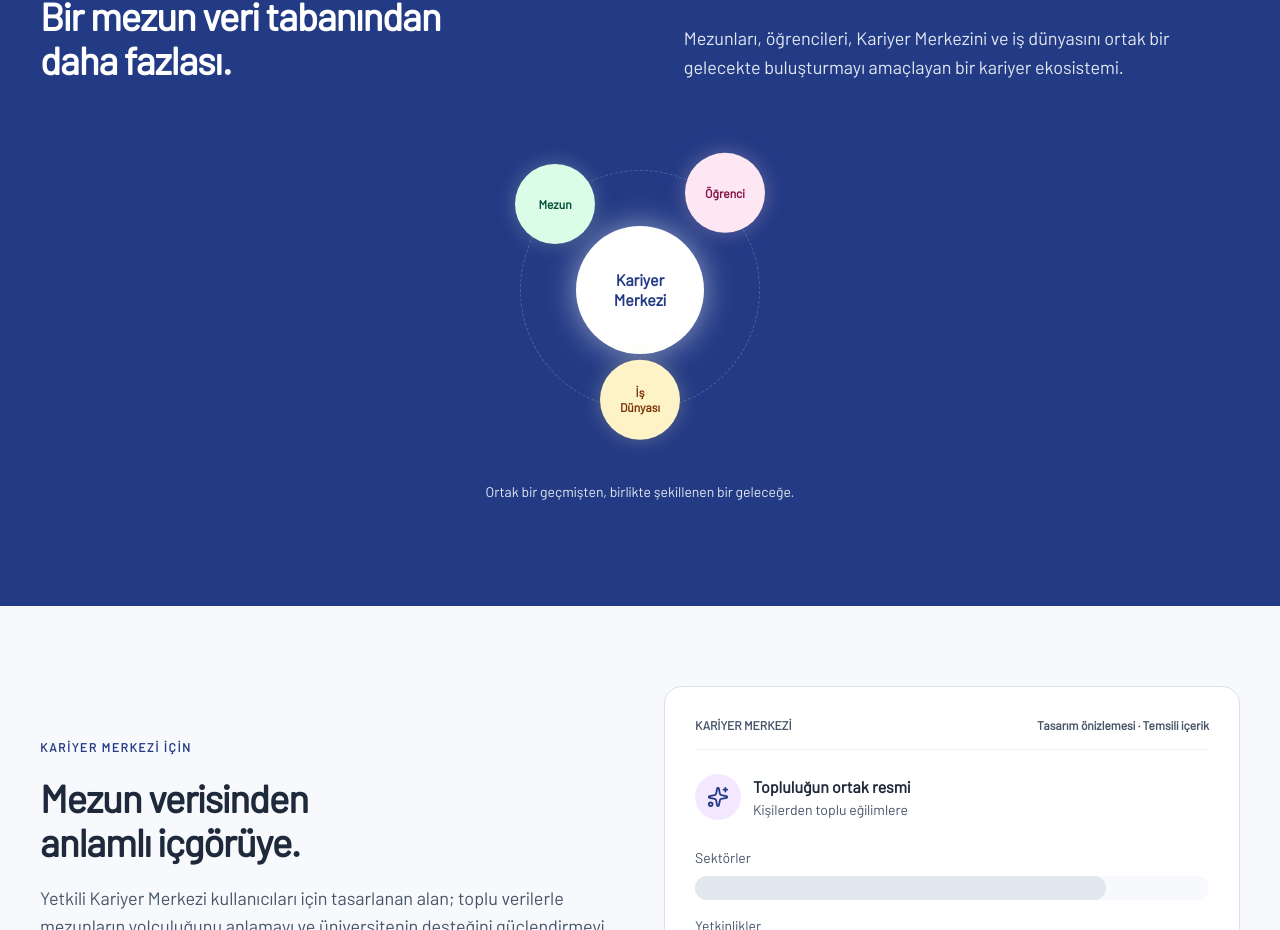
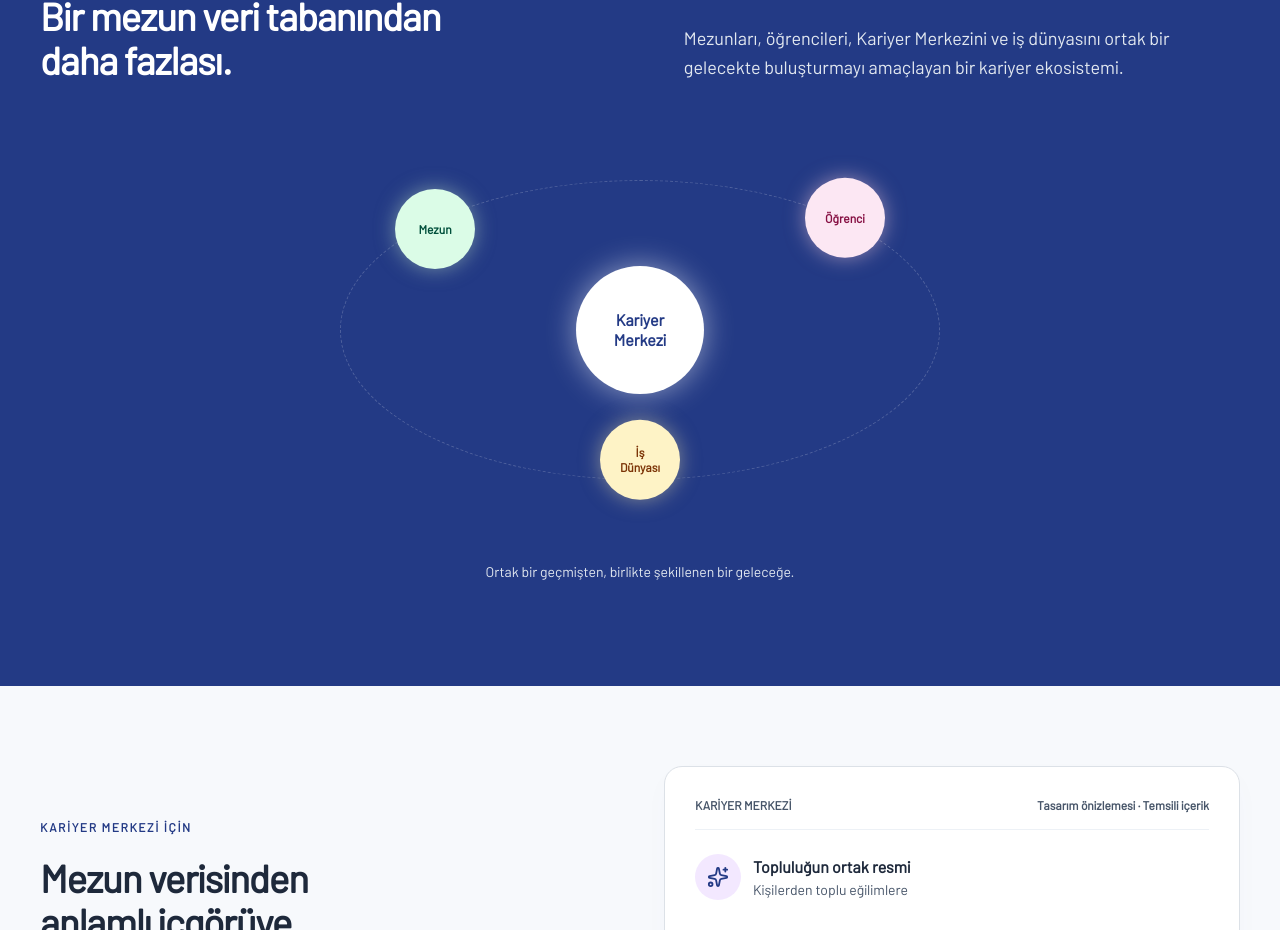
Before and after one commit to hilal-kaya/mezun360, a React (Vite) app in the folder frontend/: page / in a window 1280 px wide. Shown: the part 2772-3702 px from the top of the page. Built offline with nearby package versions, Linux system fonts and the light colour scheme; no server answers.

Commit message:
style(landing): expand orbit radius and fix bubble overlap to match elegant molecule design

```diff
--- a/frontend/src/features/public/landing-page.tsx
+++ b/frontend/src/features/public/landing-page.tsx
@@ -248,27 +248,27 @@ export function LandingPage() {
               </p>
             </div>
             <div className="flex flex-col items-center mt-12 mb-6">
-              <div className="relative w-full max-w-[350px] h-[320px] flex justify-center items-center">
-                {/* The Orbit Rings (Visual Aid) */}
-                <div className="absolute left-1/2 top-1/2 -translate-x-1/2 -translate-y-1/2 w-[240px] h-[240px] border border-dashed border-white/20 rounded-full z-10" />
+              <div className="relative w-full max-w-[700px] h-[400px] flex justify-center items-center">
+                {/* The Orbit Rings (Visual Aid) - Wide Ellipse */}
+                <div className="absolute left-1/2 top-1/2 -translate-x-1/2 -translate-y-1/2 w-[300px] sm:w-[500px] md:w-[600px] h-[250px] sm:h-[300px] border border-dashed border-white/20 rounded-[50%] z-10" />
 
                 {/* The Core (Kariyer Merkezi) */}
-                <div className="absolute left-1/2 top-1/2 -translate-x-1/2 -translate-y-1/2 z-20 flex flex-col items-center justify-center w-32 h-32 rounded-full bg-white text-primary shadow-[0_0_30px_rgba(255,255,255,0.5)] transition-transform hover:scale-105 cursor-default">
+                <div className="absolute left-1/2 top-1/2 -translate-x-1/2 -translate-y-1/2 z-40 flex flex-col items-center justify-center w-32 h-32 rounded-full bg-white text-primary shadow-[0_0_30px_rgba(255,255,255,0.5)] transition-transform hover:scale-105 cursor-default">
                   <span className="font-bold text-center text-base leading-tight">Kariyer<br/>Merkezi</span>
                 </div>
 
                 {/* Satellite 1: Mezun (Top Left) */}
-                <div className="absolute left-1/2 top-1/2 -translate-x-1/2 -translate-y-1/2 -mt-[85px] -ml-[85px] z-30 flex flex-col items-center justify-center w-20 h-20 rounded-full bg-green-100 text-emerald-900 shadow-[0_0_20px_rgba(193,225,193,0.3)] animate-float transition-transform hover:scale-110 cursor-default">
+                <div className="absolute top-[15%] left-[10%] sm:left-[15%] z-30 flex flex-col items-center justify-center w-20 h-20 rounded-full bg-green-100 text-emerald-900 shadow-[0_0_20px_rgba(193,225,193,0.5)] animate-float transition-transform hover:scale-110 cursor-default">
                   <span className="font-bold text-xs">Mezun</span>
                 </div>
 
                 {/* Satellite 2: Öğrenci (Top Right) */}
-                <div className="absolute left-1/2 top-1/2 -translate-x-1/2 -translate-y-1/2 -mt-[85px] ml-[85px] z-30 flex flex-col items-center justify-center w-20 h-20 rounded-full bg-pink-100 text-pink-900 shadow-[0_0_20px_rgba(255,209,220,0.3)] animate-float-delayed transition-transform hover:scale-110 cursor-default">
+                <div className="absolute top-[15%] right-[10%] sm:right-[15%] z-30 flex flex-col items-center justify-center w-20 h-20 rounded-full bg-pink-100 text-pink-900 shadow-[0_0_20px_rgba(255,209,220,0.5)] animate-float-delayed transition-transform hover:scale-110 cursor-default">
                   <span className="font-bold text-xs">Öğrenci</span>
                 </div>
 
                 {/* Satellite 3: İş Dünyası (Bottom Center) */}
-                <div className="absolute left-1/2 top-1/2 -translate-x-1/2 -translate-y-1/2 mt-[120px] ml-[0px] z-30 flex flex-col items-center justify-center w-20 h-20 rounded-full bg-amber-100 text-amber-900 shadow-[0_0_20px_rgba(230,218,166,0.3)] animate-float-slow transition-transform hover:scale-110 cursor-default">
+                <div className="absolute bottom-[5%] left-1/2 -translate-x-1/2 z-30 flex flex-col items-center justify-center w-20 h-20 rounded-full bg-amber-100 text-amber-900 shadow-[0_0_20px_rgba(230,218,166,0.5)] animate-float-slow transition-transform hover:scale-110 cursor-default">
                   <span className="font-bold text-center text-xs leading-tight">İş<br/>Dünyası</span>
                 </div>
               </div>
```
